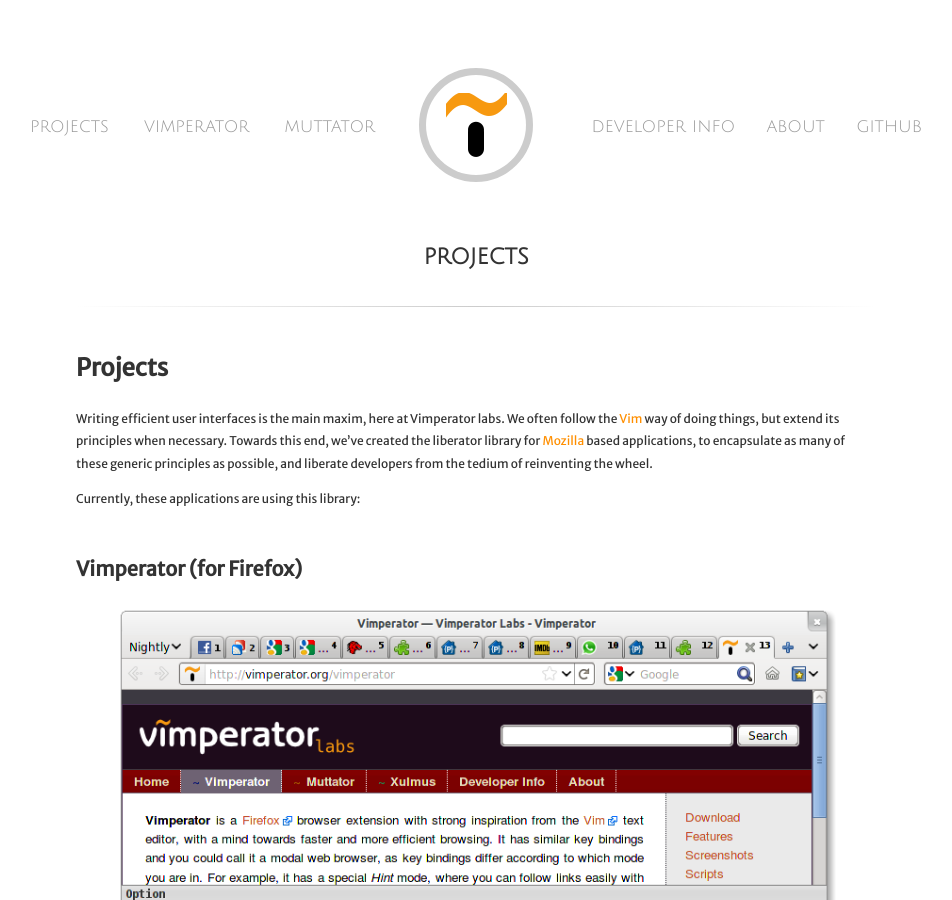
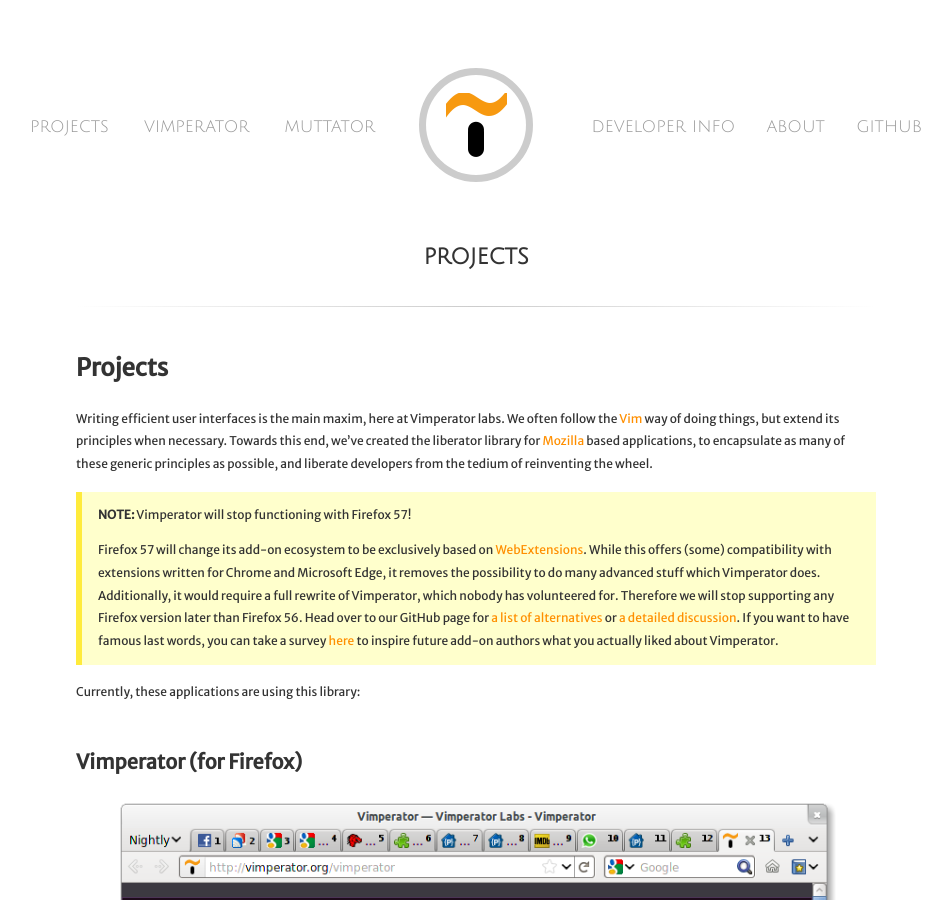
Before and after one commit to vimperator/vimperator.github.io, a Jekyll site: the page built from index.md, in a window 1280 px wide and 900 px high. Shown: the whole window, without its empty margins (164-1116 px from the left). Built offline with Jekyll 4.4.1, drawn with Linux system fonts in a browser that asks for light colours; our own code applies the rules of GitHub Pages for plain Markdown files.

Commit message:
Add firefox 57 warning to frontpage

```diff
--- a/index.md
+++ b/index.md
@@ -12,6 +12,28 @@ Towards this end, we've created the liberator library for
 to encapsulate as many of these generic principles as possible,
 and liberate developers from the tedium of reinventing the wheel.
 
+<div style="background-color: #ffffcc;; border-left: 6px solid #ffeb3b; padding: 0.01em 16px; margin-top: 16px; margin-bottom: 16px">
+<p>
+<b>NOTE:</b> Vimperator will stop functioning with Firefox 57!
+</p>
+<p>
+Firefox 57 will change its add-on ecosystem to be exclusively based on <a
+href="https://blog.mozilla.org/addons/2016/11/23/add-ons-in-2017/">WebExtensions</a>.
+While this offers (some) compatibility with extensions written for Chrome and
+Microsoft Edge, it removes the possibility to do many advanced stuff which
+Vimperator does. Additionally, it would require a full rewrite of Vimperator,
+which nobody has volunteered for. Therefore we will stop supporting any Firefox
+version later than Firefox 56. Head over to our GitHub page for <a
+href="https://github.com/vimperator/vimperator-labs#end-of-life-and-alternatives">a
+list of alternatives</a> or <a
+href="https://github.com/vimperator/vimperator-labs/issues/705">a detailed
+discussion</a>.
+If you want to have famous last words, you can take a survey <a
+href="https://docs.google.com/forms/d/e/1FAIpQLSfTvWhTWbWAWpbbeoVM_RkDEQV6dqp4YL9Gt77gNkQHN4pTZA/formResponse">here</a>
+to inspire future add-on authors what you actually liked about Vimperator.
+</p>
+</div>
+
 Currently, these applications are using this library:
 
 ## Vimperator (for Firefox)
@@ -21,7 +43,7 @@ Currently, these applications are using this library:
 Vimperator, the flagship project from Vimperator labs,
 creates a Vim-like Firefox.
 
-**Vimperator** is a [Firefox]({{ site.data.links.firefox }}) browser
+[**Vimperator**]({{ site.url }}/vimperator) is a [Firefox]({{ site.data.links.firefox }}) browser
 extension with strong inspiration from the [Vim]({{ site.data.links.vim }})
 text editor, with a mind towards faster and more efficient browsing.
 It has similar key bindings and you could call it a modal web browser,
@@ -39,7 +61,7 @@ just like hitting the back button in the toolbar.
 Muttator is to Thunderbird what Vimperator is to Firefox.
 Combines the best aspects of Vim and Mutt.
 
-**Muttator** is a free add-on for the
+[**Muttator**]({{ site.url }}/muttator) is a free add-on for the
 [Thunderbird]({{ site.data.links.thunderbird }}) mail client,
 which makes it look and behave like the [Vim]({{ site.data.links.vim }}) text editor.
 It has similar key bindings and you could call it a modal mail client,
```
